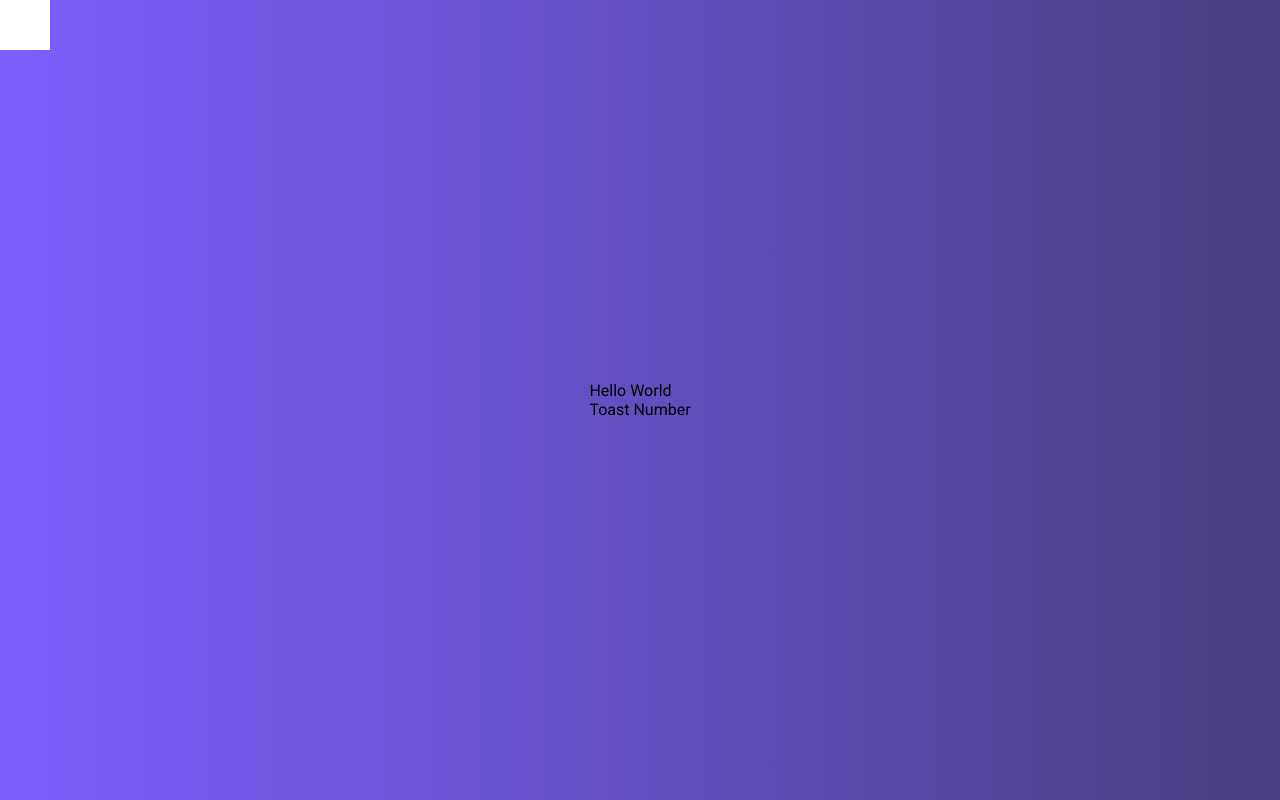
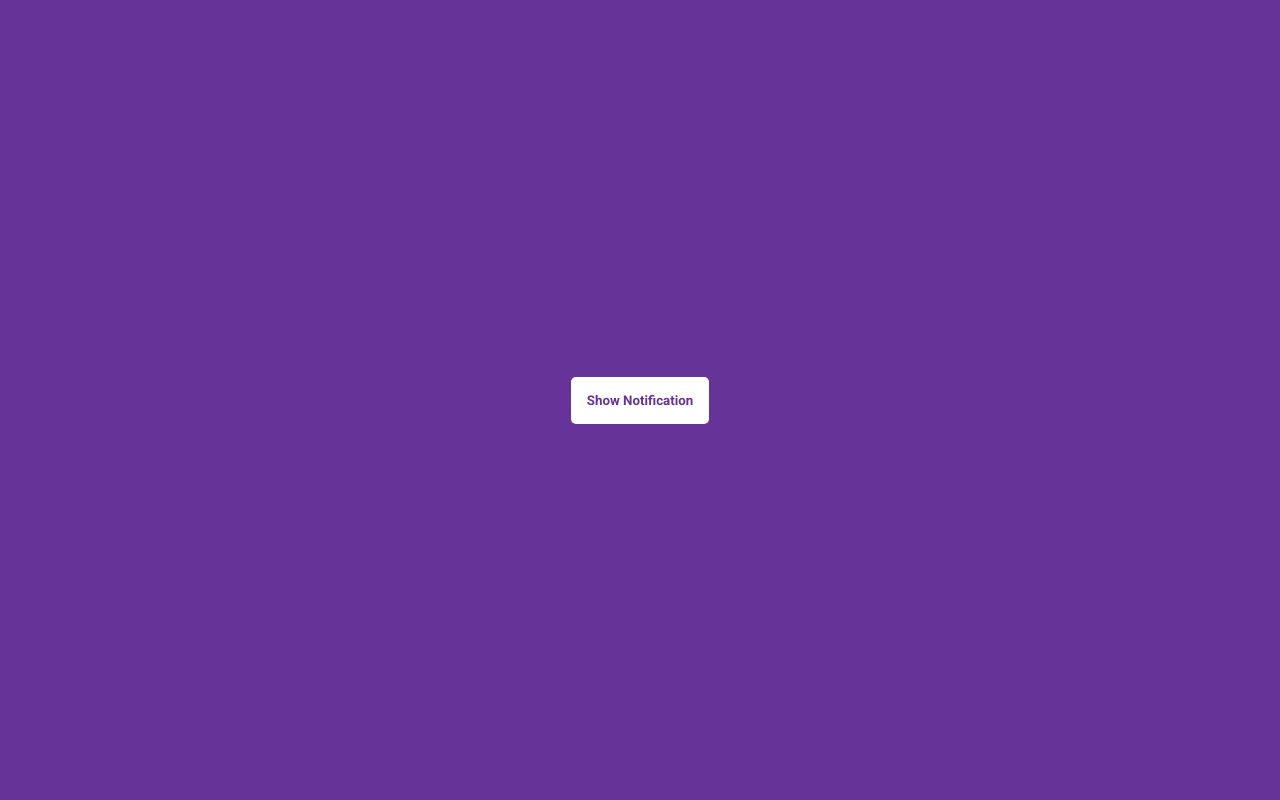
Before and after one commit to solonkonora/Day-23, a plain HTML site: page index.html in a window 1280 px wide. Drawn offline with Linux system fonts and the light colour scheme.

Commit message:
add style content

```diff
--- a/index.html
+++ b/index.html
@@ -10,12 +10,9 @@
 </head>
 
 <body>
-    <div id="toasts">
-        <div class="toast">Hello World</div>
-        <div class="toast">Toast Number</div>
-    </div>
+    <div id="toasts"></div>
 
-    <button class="btn" id="button"></button>
+    <button class="btn" id="button">Show Notification</button>
     <script src="./notification.js"></script>
 </body>
 
--- a/style.css
+++ b/style.css
@@ -5,7 +5,7 @@
 }
 
 body {
-  background-image: linear-gradient(90deg, #7d5fff, #4a3e81);
+  background-color: #639;
   font-family: Roboto, sans-serif;
   display: flex;
   flex-direction: column;
@@ -16,43 +16,38 @@ body {
   margin: 0;
 }
 
-.search {
-  position: relative;
-  height: 50px;
+.btn {
+  background-color: #fff;
+  color: #639;
+  font-weight: bold;
+  font-family: inherit;
+  padding: 1rem;
+  border-radius: 5px;
+  border: none;
+  cursor: pointer;
 }
 
-.search .input {
-  background-color: #fff;
-  border: 0;
-  font-size: 18px;
-  padding: 15px;
-  height: 50px;
-  width: 50px;
-  transition: width 0.3s ease;
-}
-
-.btn {
-  background-color: #fff;
-  border: 0;
-  cursor: pointer;
-  font-size: 24px;
-  position: absolute;
-  top: 0;
-  left: 0;
-  height: 50px;
-  width: 50px;
-  transition: width 0.3s ease;
-}
-
-.btn:focus,
-.input:focus {
+.btn:focus {
   outline: none;
 }
 
-.search.active .input {
-  width: 200px;
+.btn:active {
+  transform: scale(0.98)
 }
 
-.search.active .btn {
-  transform: translateX(198px);
+#toasts {
+  position: fixed;
+  bottom: 10px;
+  right: 10px;
+  display: flex;
+  flex-direction: column;
+  align-items: flex-end;
 }
+
+.toast {
+  background-color: #fff;
+  color: #639;
+  padding: 1rem 2rem;
+  border-radius: 5px;
+  margin: 0.5rem;
+}
```
